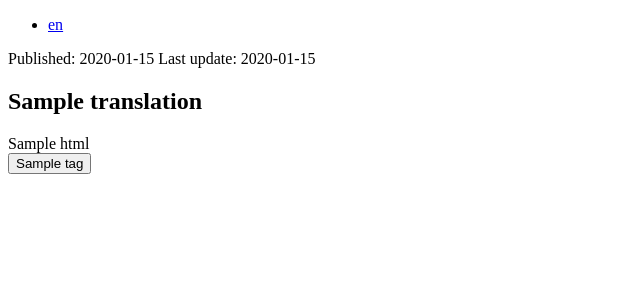
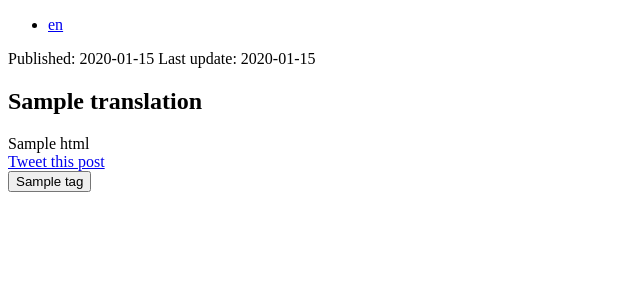
Before and after one commit to sanchopanca/rcblog, a Flask app: template rcblog/templates/post.html in a window 1280 px wide. Shown: the part 26-326 px from the top of the page, without its empty margins (0-640 px from the left). Run offline with Flask 2, Linux system fonts and the light colour scheme; the template is opened without the code that fills it: most values are stand-ins (such as "Sample title", 1, 10 or a date in 2020); some libraries are stand-ins or nearby versions.

Commit message:
Add tweet button. Close #36

```diff
--- a/rcblog/templates/post.html
+++ b/rcblog/templates/post.html
@@ -28,6 +28,11 @@
         </article>
         {% endfor %}
     </div>
+    <div class="button">
+        <a href="https://twitter.com/intent/tweet?text={{post['external_url']}}" class="btn btn-primary" target="_blank">
+            <span>Tweet this post</span>
+        </a>
+    </div>
     <div class="tags">
         <div class="btn-group" role="group">
             {% for tag in post['tags'] %}
--- a/rcblog/templates/posts.html
+++ b/rcblog/templates/posts.html
@@ -14,6 +14,11 @@
             {{post['translations'][post['language']]['html'] | safe}}
         </div>
     </article>
+    <div class="button">
+        <a href="https://twitter.com/intent/tweet?text={{post['external_url']}}" class="btn btn-primary" target="_blank">
+            <span>Tweet this post</span>
+        </a>
+    </div>
     <div class="tags">
         <div class="btn-group" role="group">
             {% for tag in post['tags'] %}
--- a/rcblog/views.py
+++ b/rcblog/views.py
@@ -85,6 +85,8 @@ def posts_list():
         language = utils.choose_language(list(post['translations'].keys()), user_languages)
         if language is not None:
             post['language'] = language
+            url = make_external('posts/{}/{}'.format(post['id'], utils.urlify(post['translations'][language]['title'])))
+            post['external_url'] = url
             posts_to_show.append(post)
 
     total_number_of_posts = database.get_number_of_posts(tag)
@@ -120,6 +122,9 @@ def show_post(post_id, title):
     for language, translation in post['translations'].items():
         language_codes.append(language)
     languages = database.get_languages_by_codes(*language_codes)
+    url = make_external('posts/{}/{}'.format(post['id'],
+                                             utils.urlify(post['translations'][selected_language]['title'])))
+    post['external_url'] = url
     return render_template('post.html',
                            post=post,
                            selected_language=selected_language,
@@ -207,12 +212,13 @@ def atom():
                     feed_url=request.url, url=request.url_root)
     posts = database.get_posts(limit=10)
     for post in posts:
-        feed.add(post['translations']['eng']['title'],
-                 post['translations']['eng']['html'],
+        language = utils.choose_language(list(post['translations'].keys()), 'eng')
+        feed.add(post['translations'][language]['title'],
+                 post['translations'][language]['html'],
                  content_type='html',
                  author='Aleksandr Kovalev',
                  url=make_external('posts/{}/{}'.format(post['id'],
-                                                        utils.urlify(post['translations']['eng']['title']))),
+                                                        utils.urlify(post['translations'][language]['title']))),
                  updated=post['update_date'],
                  published=post['publish_date'])
     return feed.get_response()
```
